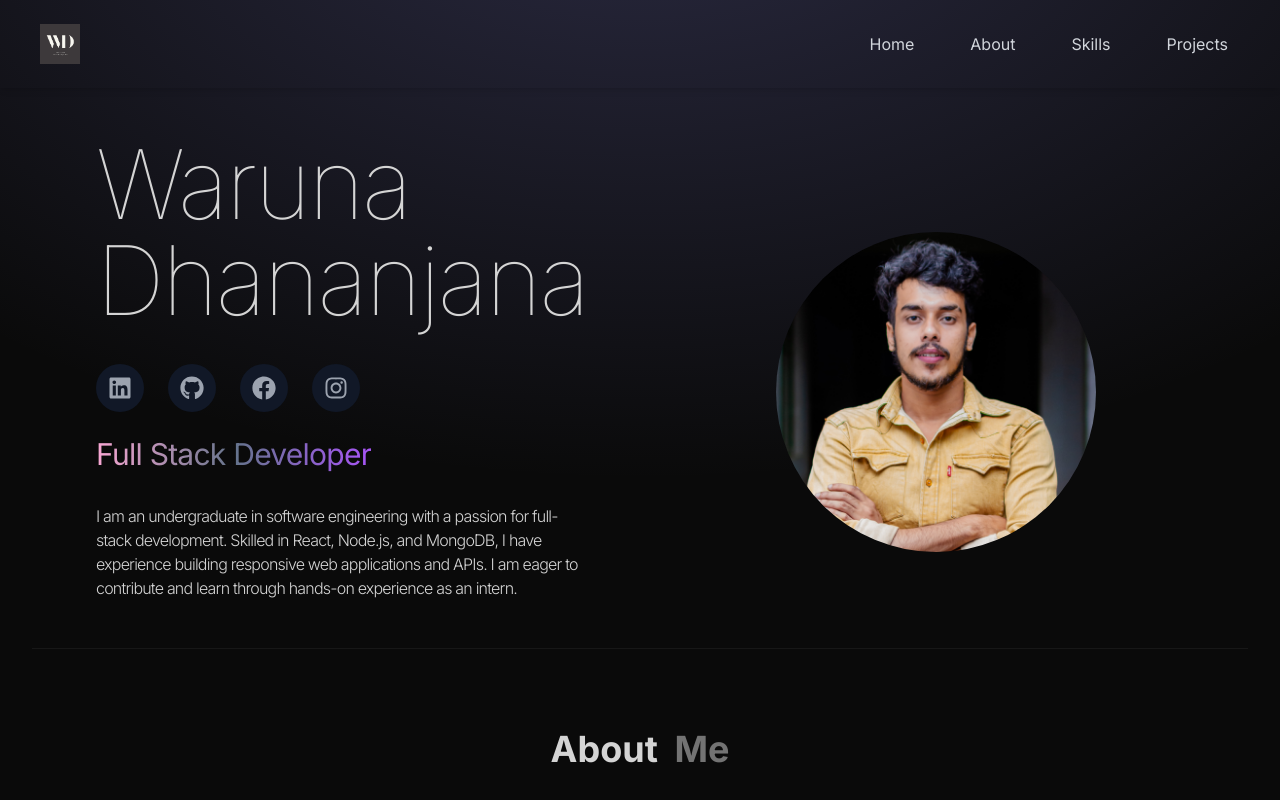
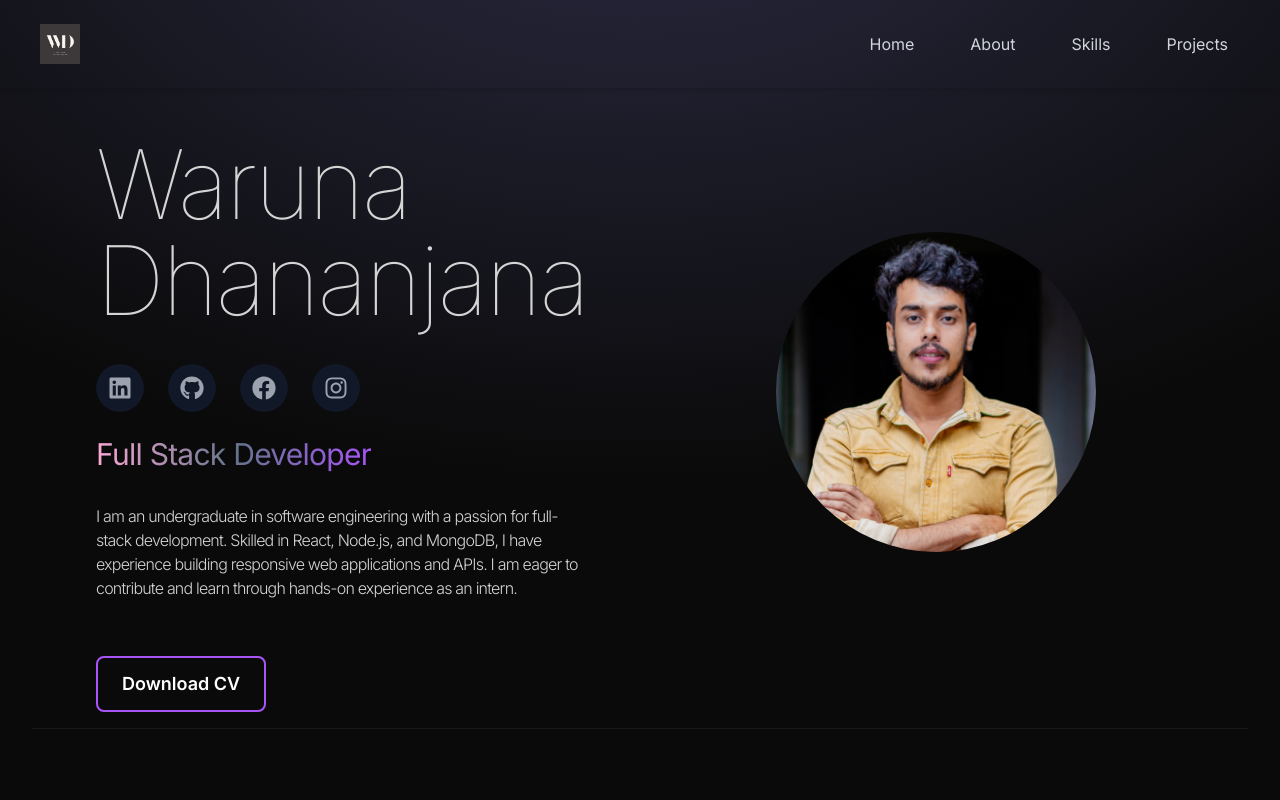
Before and after one commit to warunadhananjana/port--Portfolio, a React (Vite) app: page / in a window 1280 px wide. Shown: the top 800 px of the page. Built offline with nearby package versions, Linux system fonts and the light colour scheme.

Commit message:
add  some button

```diff
--- a/src/Components/Hero.jsx
+++ b/src/Components/Hero.jsx
@@ -1,10 +1,7 @@
 import React from "react";
 import profileimg from "../assets/DSC1_7016.jpg";
 import { motion } from "motion/react";
-import { FaLinkedin } from "react-icons/fa";
-import { FaGithub } from "react-icons/fa";
-import { FaFacebook } from "react-icons/fa";
-import { FaInstagram } from "react-icons/fa";
+import { FaLinkedin, FaGithub, FaFacebook, FaInstagram } from "react-icons/fa";
 
 const container = (delay) => ({
   hidden: { x: -100, opacity: 0 },
@@ -36,27 +33,25 @@ function Hero() {
               initial="hidden"
               animate="visible"
             >
+              {/* Social Links */}
               <a
                 href="https://www.linkedin.com/in/waruna-dhananjana-08137b228/"
                 className="flex items-center justify-center w-12 h-12 rounded-full bg-gray-900 text-gray-400 transition duration-300 hover:bg-blue-700 hover:text-white"
               >
                 <FaLinkedin />
               </a>
-
               <a
                 href="https://github.com/warunadhananjana"
                 className="flex items-center justify-center w-12 h-12 rounded-full bg-gray-900 text-gray-400 transition duration-300 hover:bg-gray-700 hover:text-white"
               >
                 <FaGithub />
               </a>
-
               <a
                 href="https://www.facebook.com/warunadhananjana"
                 className="flex items-center justify-center w-12 h-12 rounded-full bg-gray-900 text-gray-400 transition duration-300 hover:bg-blue-600 hover:text-white"
               >
                 <FaFacebook />
               </a>
-
               <a
                 href="https://www.instagram.com/warunadhananjana/"
                 className="flex items-center justify-center w-12 h-12 rounded-full bg-gray-900 text-gray-400 transition duration-300 hover:bg-pink-600 hover:text-white"
@@ -86,8 +81,25 @@ function Hero() {
               am eager to contribute and learn through hands-on experience as an
               intern.
             </motion.p>
+
+            {/* Add the Download CV Button */}
+            <motion.div
+              variants={container(1.5)}
+              initial="hidden"
+              animate="visible"
+              className="flex justify-center lg:justify-start mt-6"
+            >
+              <a
+                href="https://drive.google.com/uc?export=download&id=1x8uhKYIdrObcPS8l9YxmH3mlC3qNOK10"
+                rel="noopener noreferrer"
+                className="container relative inline-block text-white text-lg font-semibold px-6 py-3 border-2 border-purple-500 rounded-lg cursor-pointer transition-all duration-300 hover:bg-purple-500 hover:text-black"
+              >
+                Download CV
+              </a>
+            </motion.div>
           </div>
         </div>
+
         <div className="w-full lg:w-1/2 order-1 lg:order-2 lg:pl-12 lg:mt-32">
           <div className="flex justify-center">
             <motion.img
--- a/src/index.css
+++ b/src/index.css
@@ -7,7 +7,9 @@
   font-family: "Inter", sans-serif;
 }
 
-
 body {
-  background-color: radial-gradient(rgba(120, 119, 198, 0.3), rgba(255, 255, 255, 0));
+  background-color: radial-gradient(
+    rgba(120, 119, 198, 0.3),
+    rgba(255, 255, 255, 0)
+  );
 }
```
